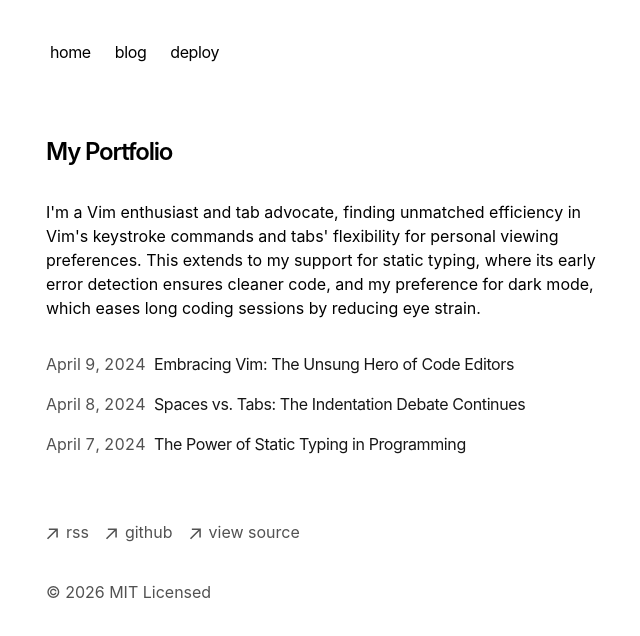
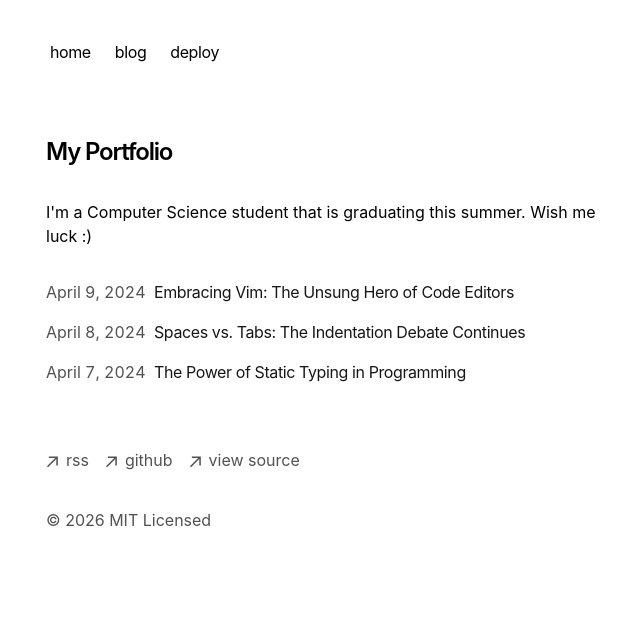
Before and after one commit to zm-cengiz/portfolio, a Next.js app: page / in a window 1280 px wide. Shown: the top 636 px of the page, without its empty margins (306-946 px from the left). Built offline with nearby package versions, Linux system fonts and the light colour scheme.

Commit message:
CI/CD pipeline check

```diff
--- a/app/page.tsx
+++ b/app/page.tsx
@@ -7,11 +7,7 @@
         My Portfolio
       </h1>
       <p className="mb-4">
-        {`I'm a Vim enthusiast and tab advocate, finding unmatched efficiency in
-        Vim's keystroke commands and tabs' flexibility for personal viewing
-        preferences. This extends to my support for static typing, where its
-        early error detection ensures cleaner code, and my preference for dark
-        mode, which eases long coding sessions by reducing eye strain.`}
+        {`I'm a Computer Science student that is graduating this summer. Wish me luck :) `}
       </p>
       <div className="my-8">
         <BlogPosts />
```
